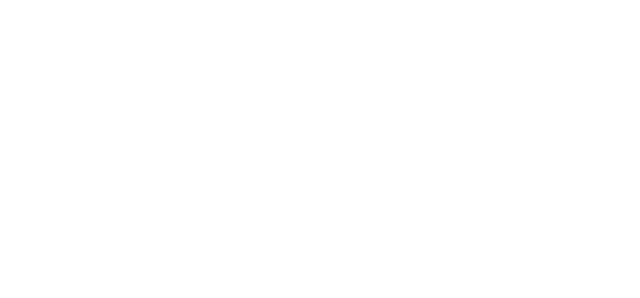
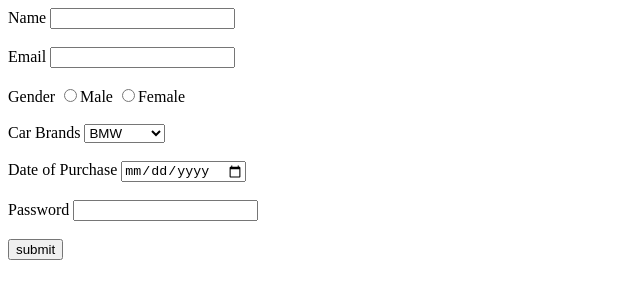
Before and after one commit to acciojob/car-insurance-form-bakothari, a website: page main.html in a window 1280 px wide. Shown: the whole page, without its empty margins (0-640 px from the left). Drawn offline with Linux system fonts and the light colour scheme.

Commit message:
created a submission

```diff
--- a/main.html
+++ b/main.html
@@ -8,6 +8,26 @@
 
 <body>
 	<!-- the entire body must be written by student -->
+	<form method ="post">
+		<label for ="name">Name</label>
+		<input type ="text" id ="name" required><br><br>
+		<label for ="email">Email</label>
+		<input type ="email" id ="email" required><br><br>
+		<label for ="gender">Gender</label>
+		<input type ="radio" id ="" name = "gender" required>Male
+		<input type ="radio" id ="" name = "gender" required>Female<br><br>
+		<label for ="cars">Car Brands</label>
+		<select id ="cars">
+			<option>BMW</option>
+			<option>Audi</option>
+			<option>Mercedez</option>
+		</select><br><br>
+		<label for ="dop">Date of Purchase</label>
+		<input type ="date" id ="dop" required><br><br>
+		<label for ="password">Password</label>
+		<input type ="password" id ="password" required><br><br>
+		<button type = "submit">submit</button>
+	</form>
     <script type="text/javascript" src="./script.js">
 </script>
 
```
